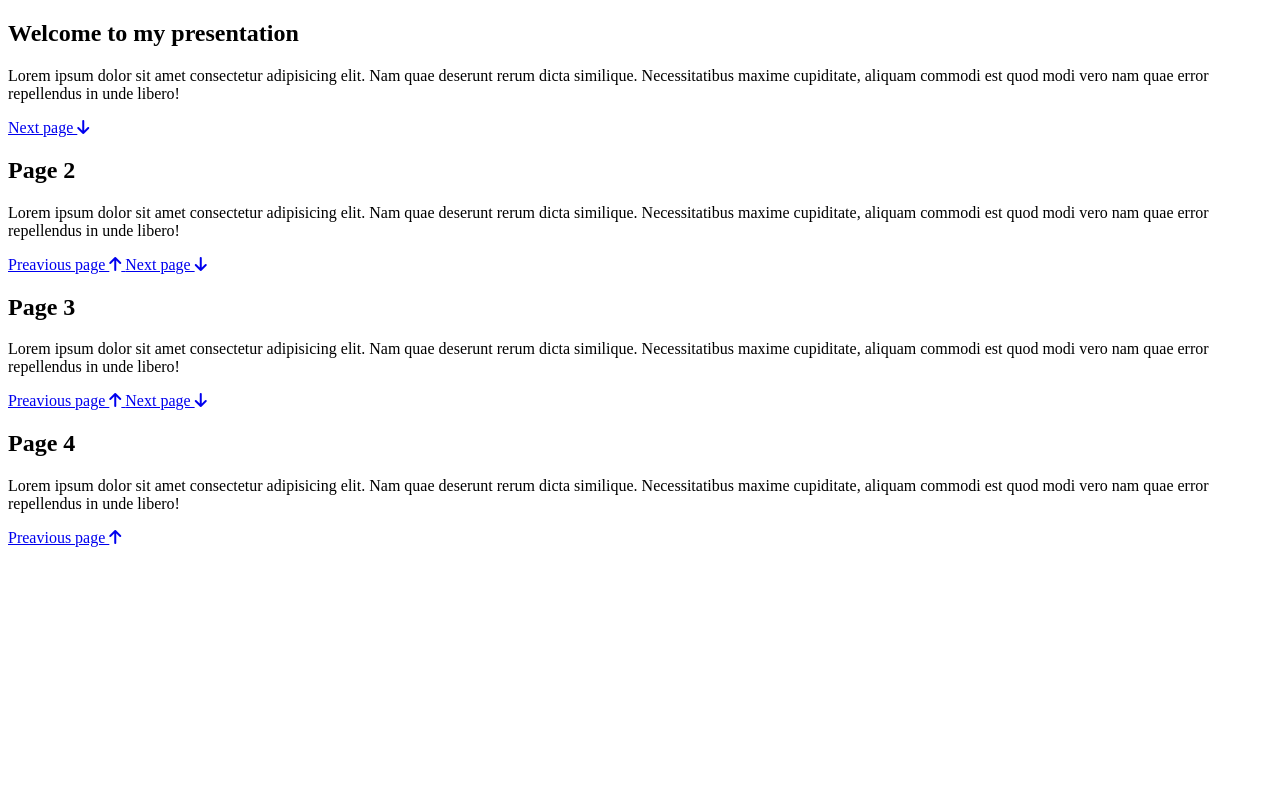
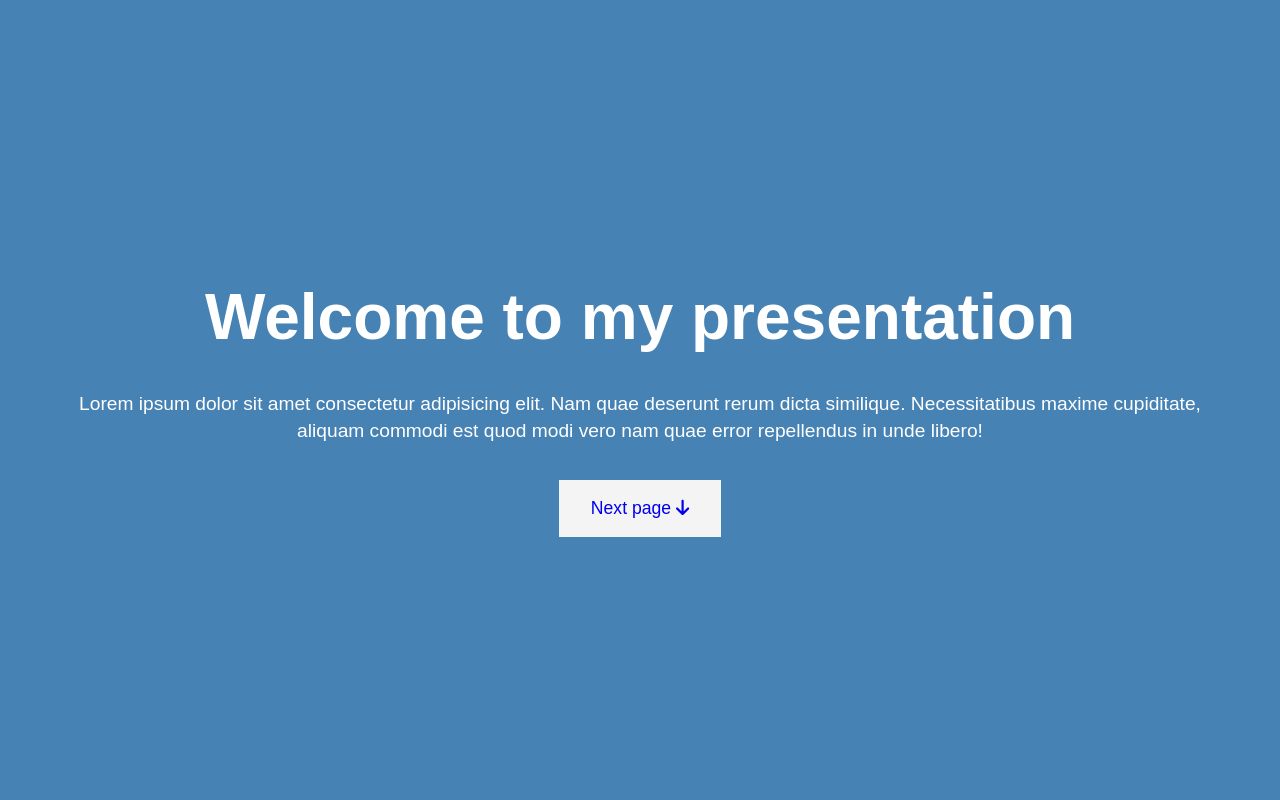
Before and after one commit to zikoart2013/PresentationWebsite, a plain HTML site: page index.html in a window 1280 px wide. Shown: the top 800 px of the page. Drawn offline with nearby package versions, Linux system fonts and the light colour scheme; the site is published under a folder, as on GitHub Pages, so addresses that start at the root find nothing.

Commit message:
css not working

```diff
--- a/index.html
+++ b/index.html
@@ -7,7 +7,7 @@
     <meta name='viewport' content='width=device-width, initial-scale=1'>
 
     <script src="https://kit.fontawesome.com/c595114b11.js" crossorigin="anonymous"></script>
-    <link rel='stylesheet'  href='/style.css'>
+    <link rel='stylesheet'  href='style.css'>
 </head>
 <body>
 
```
